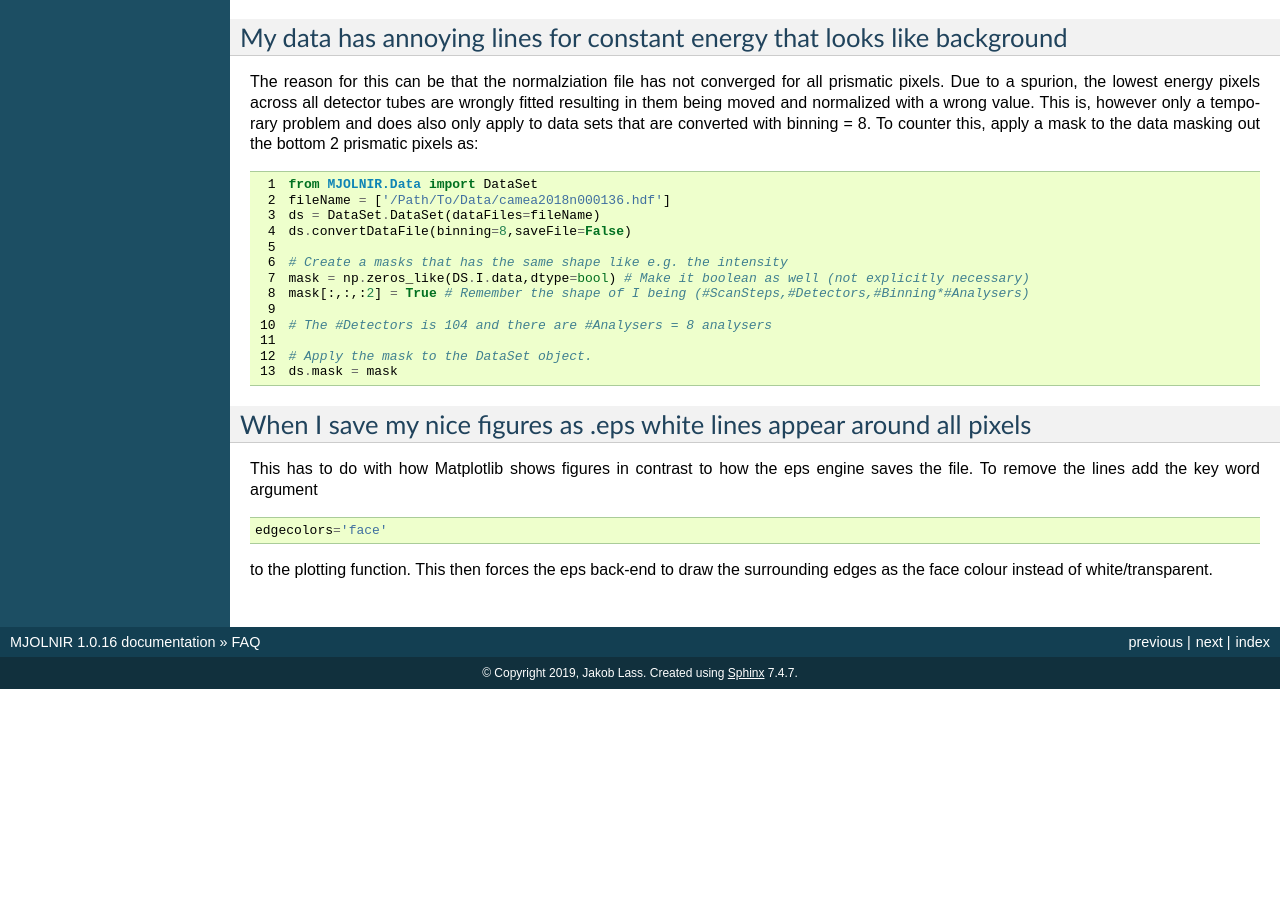
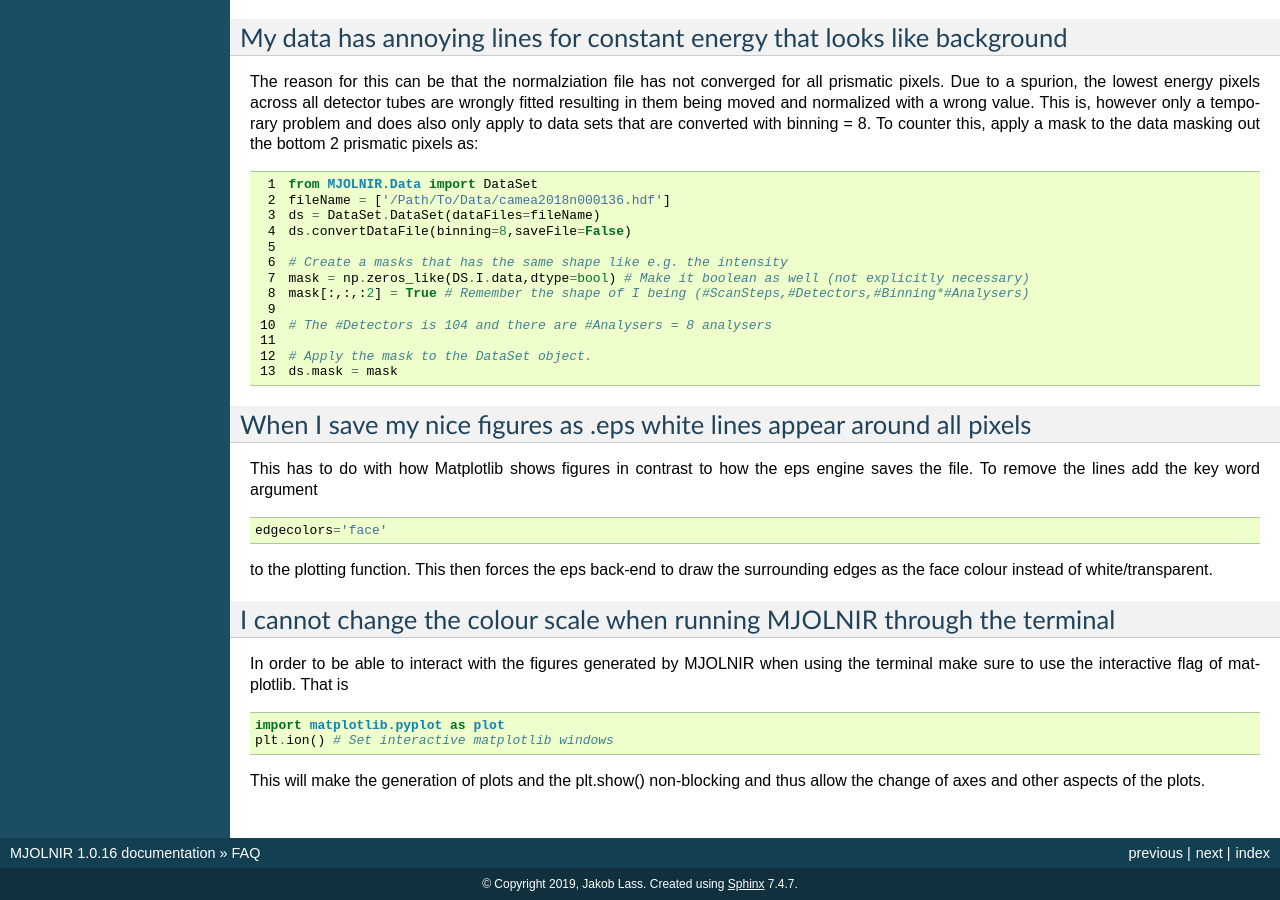
Before and after one commit to MJOLNIRPackage/MJOLNIR, a Sphinx documentation site: the page built from docs/faq.rst, in a window 1280 px wide and 900 px high, scrolled down 837 px. Built offline with Sphinx 7.4.7, drawn with Linux system fonts in a browser that asks for light colours; before the commit the page ends 1526 px from its top, so only the background shows below that; some of the changed text lies outside the part shown.

Commit message:
Add FAQ about interactive matplotlib through the terminal

```diff
--- a/docs/faq.rst
+++ b/docs/faq.rst
@@ -82,3 +82,16 @@ This has to do with how Matplotlib shows figures in contrast to how the eps engi
     edgecolors='face'
 
 to the plotting function. This then forces the eps back-end to draw the surrounding edges as the face colour instead of white/transparent.
+
+
+I cannot change the colour scale when running MJOLNIR through the terminal
+^^^^^^^^^^^^^^^^^^^^^^^^^^^^^^^^^^^^^^^^^^^^^^^^^^^^^^^^^^^^^^^^^^^^^^^^^^
+
+In order to be able to interact with the figures generated by MJOLNIR when using the terminal make sure to use the interactive flag of matplotlib. That is
+
+.. code-block:: python
+
+    import matplotlib.pyplot as plot
+    plt.ion() # Set interactive matplotlib windows
+
+This will make the generation of plots and the plt.show() non-blocking and thus allow the change of axes and other aspects of the plots.
```
